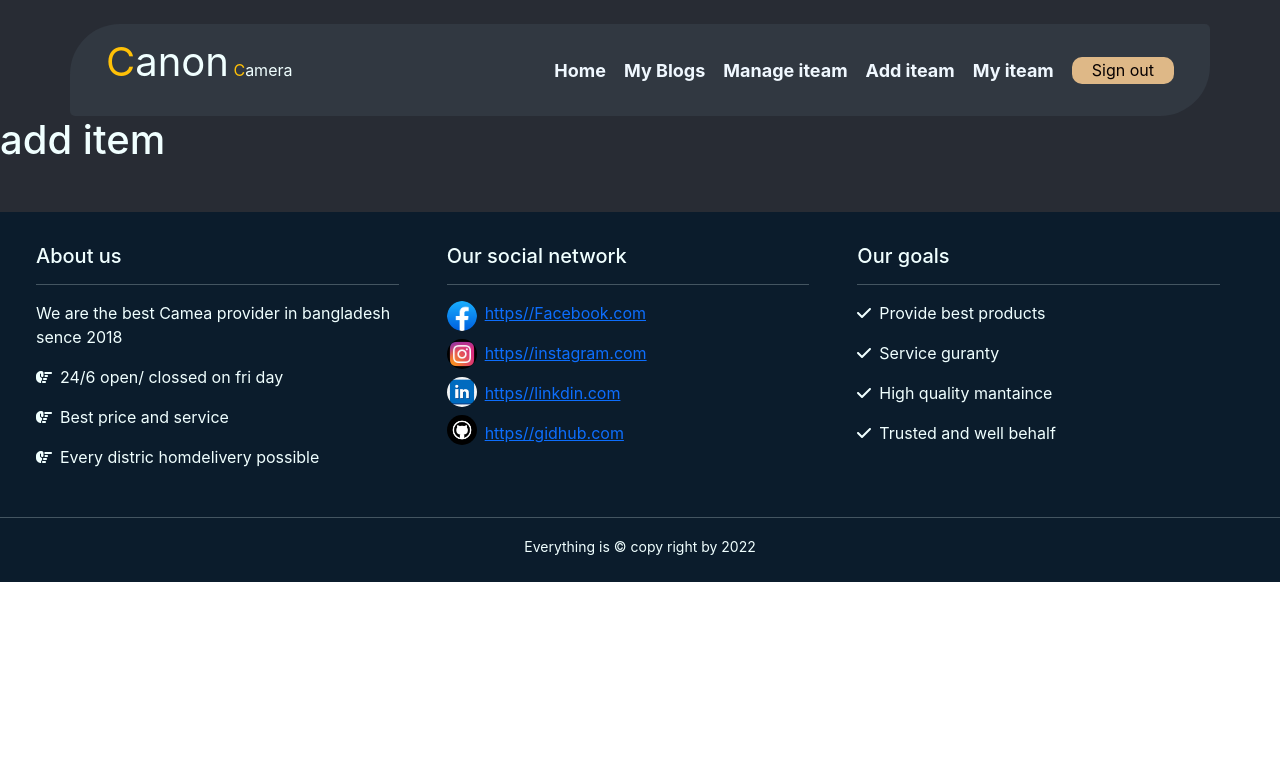
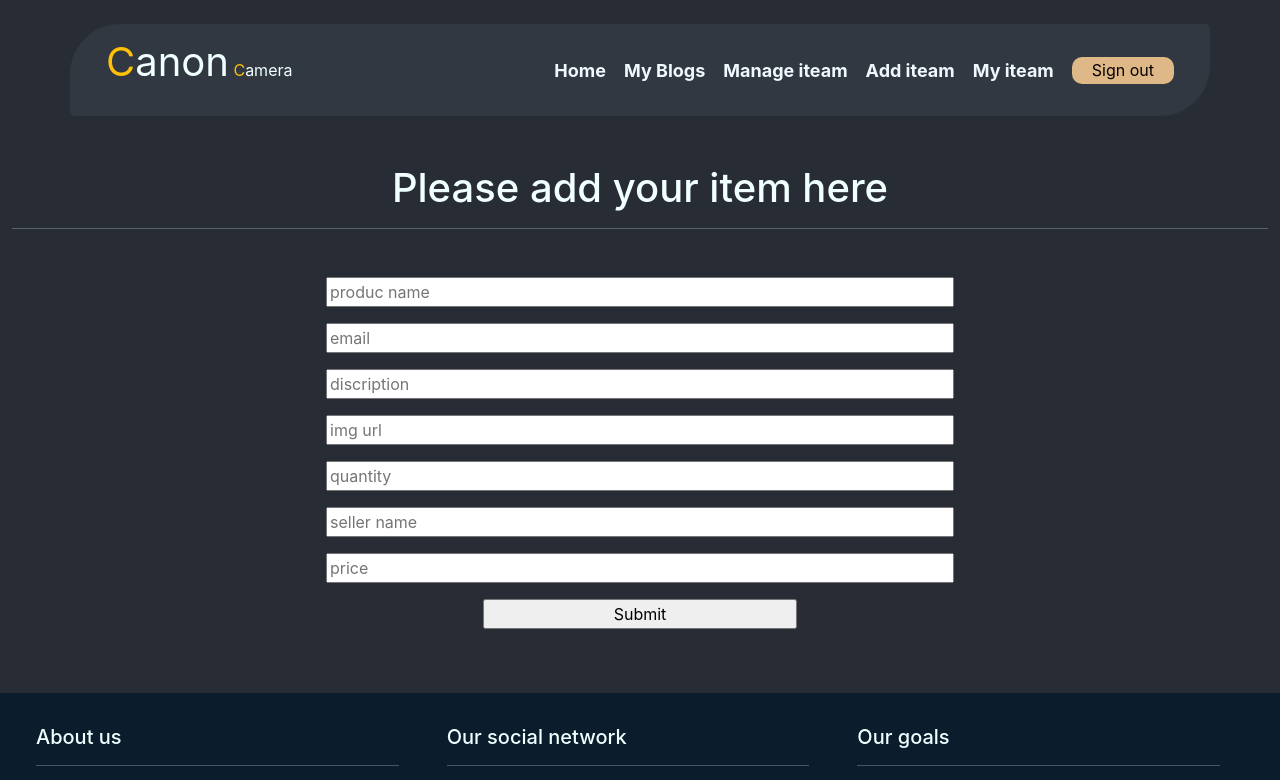
Before and after one commit to pallobbiwas/warehous-management, a React (Create React App) app: page /additeam in a window 1280 px wide. Shown: the top 780 px of the page. Built offline with nearby package versions, Linux system fonts and the light colour scheme; no server answers; sample sign-in values are in the browser's storage.

Commit message:
additeam done

```diff
--- a/src/componets/PrivateRoute/AddIteam/AddIteam.js
+++ b/src/componets/PrivateRoute/AddIteam/AddIteam.js
@@ -1,12 +1,79 @@
-import React from 'react';
-import './AddIteam.css';
+import React from "react";
+import { useForm } from "react-hook-form";
+import "./AddIteam.css";
 
 const AddIteam = () => {
-    return (
-        <div>
-            <h1>add item</h1>
+  const { register, handleSubmit } = useForm();
+  const onSubmit = (data) => {
+    fetch("http://localhost:5000/data", {
+      method: "POST",
+      headers: {
+        "Content-Type": "application/json",
+      },
+      body: JSON.stringify(data),
+    })
+      .then((response) => response.json())
+      .then((data) => {
+        console.log("Success:", data);
+      });
+  };
+
+  return (
+    <div className="my-5 container-fluid">
+      <h1 className="text-center"> Please add your item here</h1>
+      <hr />
+      <div>
+        <div className="text-center my-5">
+          <form className="w-50 mx-auto" onSubmit={handleSubmit(onSubmit)}>
+            <input
+              className="w-100"
+              {...register("name", { required: true })}
+              placeholder="produc name"
+            />
+            <br />
+            <input
+              className="my-3 w-100"
+              {...register("email", { required: true })}
+              placeholder="email"
+            />
+            <br />
+            <input
+              className="w-100"
+              {...register("discription")}
+              placeholder="discription"
+            />
+            <br />
+            <input
+              className="my-3 w-100"
+              {...register("img")}
+              placeholder="img url"
+            />
+            <br />
+            <input
+              className="w-100"
+              {...register("quantity")}
+              placeholder="quantity"
+            />
+            <br />
+            <input
+              className="my-3 w-100"
+              {...register("seller")}
+              placeholder="seller name"
+            />
+            <br />
+            <input
+              className="w-100"
+              type="number"
+              {...register("price")}
+              placeholder="price"
+            />
+            <br />
+            <input className="my-3 w-50" type="submit" />
+          </form>
         </div>
-    );
+      </div>
+    </div>
+  );
 };
 
 export default AddIteam;
```
